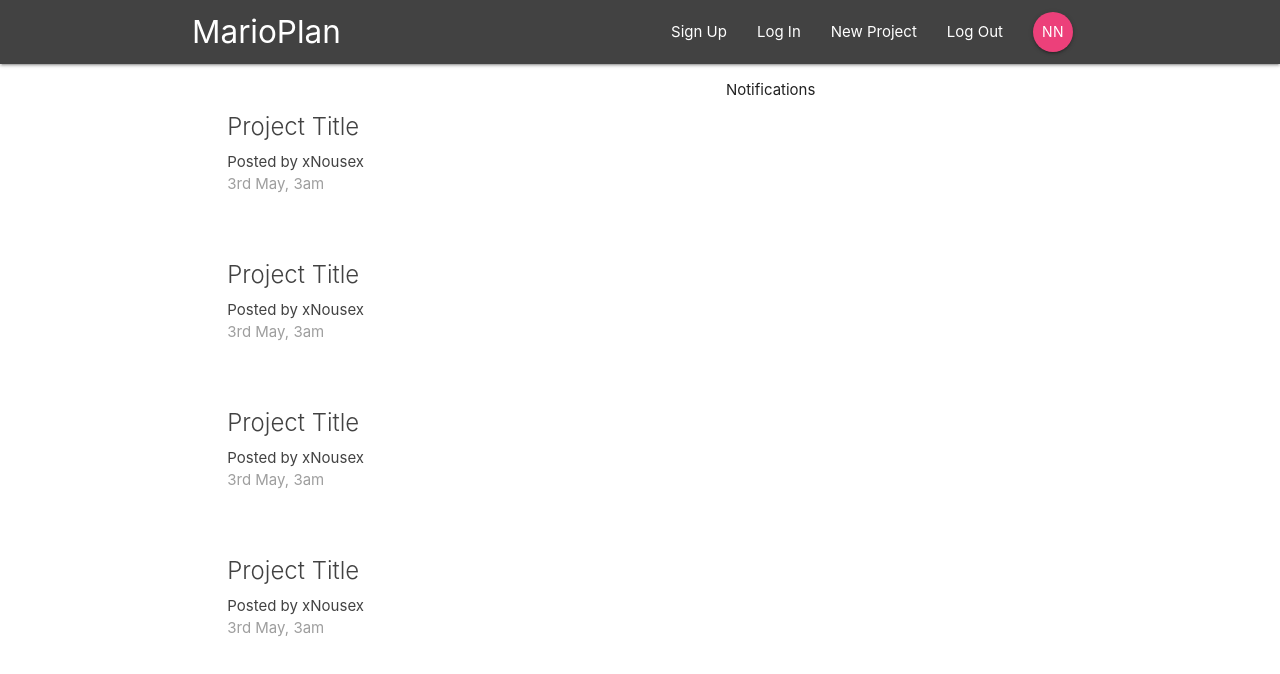
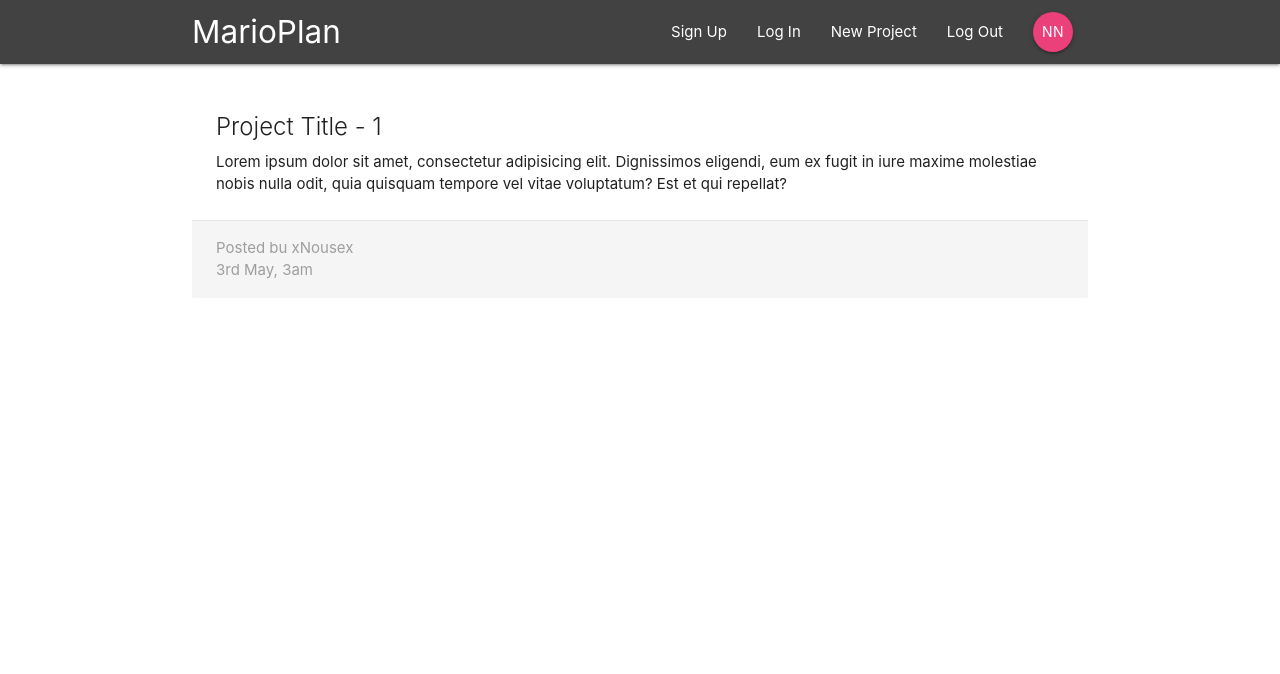
Before and after one commit to drambourg/react-mymarioplab, a React (Create React App) app: page /project/1 in a window 1280 px wide. Shown: the top 674 px of the page. Built offline with nearby package versions, Linux system fonts and the light colour scheme.

Commit message:
Implement Project Detail with routing parameter sample

```diff
--- a/src/App.js
+++ b/src/App.js
@@ -3,6 +3,7 @@ import 'materialize-css/dist/css/materialize.min.css';
 import {BrowserRouter, Switch, Route} from 'react-router-dom'
 import Navbar from "./Component/Layout/Navbar";
 import Dashboard from "./Component/Dashboard/Dashboard";
+import ProjectDetails from "./Component/Project/ProjectDetails";
 
 function App() {
     return (
@@ -10,7 +11,8 @@ function App() {
             <div className="App">
                 <Navbar/>
                 <Switch>
-                    <Route path="/" component={Dashboard} />
+                    <Route exact path="/" component={Dashboard} />
+                    <Route path="/project/:id" component={ProjectDetails}/>
                 </Switch>
             </div>
         </BrowserRouter>
--- a/src/Component/Project/ProjectDetails.js
+++ b/src/Component/Project/ProjectDetails.js
@@ -0,0 +1,24 @@
+import React from 'react';
+
+const ProjectDetails = (props) => {
+        const id = props.match.params.id
+        return (
+            <div className="container section project-details">
+                <div className="card z-depth-0">
+                    <div className="card-content">
+                        <span className="card-title">Project Title - {id} </span>
+                        <p>Lorem ipsum dolor sit amet, consectetur adipisicing elit. Dignissimos eligendi, eum ex fugit
+                            in iure maxime molestiae nobis nulla odit, quia quisquam tempore vel vitae voluptatum? Est
+                            et qui repellat?
+                        </p>
+                    </div>
+                    <div className="card-action grey lighten-4 grey-text">
+                        <div>Posted bu xNousex</div>
+                        <div>3rd May, 3am</div>
+                    </div>
+                </div>
+            </div>
+        );
+}
+
+export default ProjectDetails;
```
